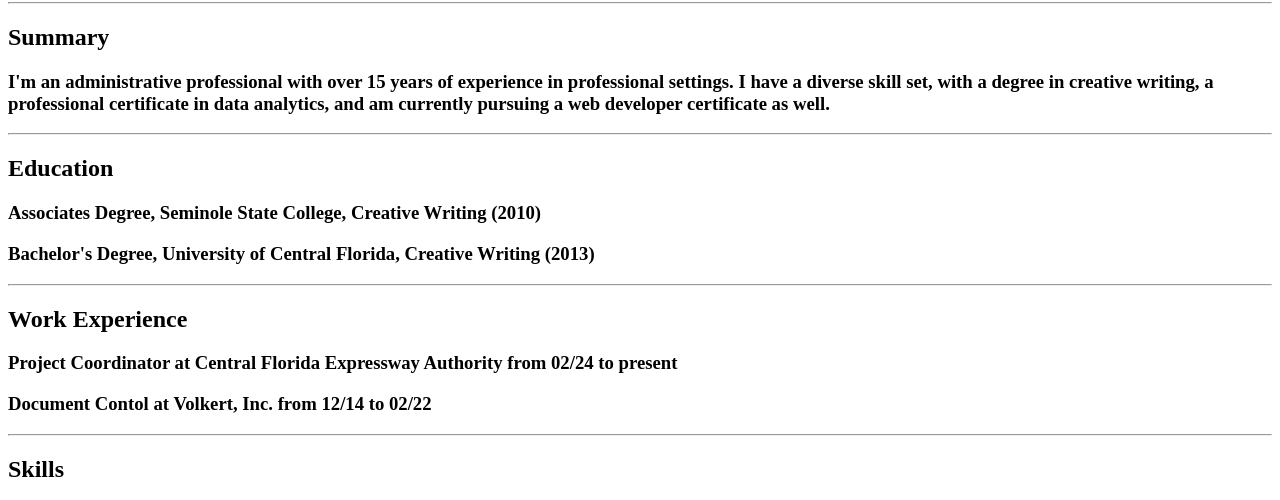
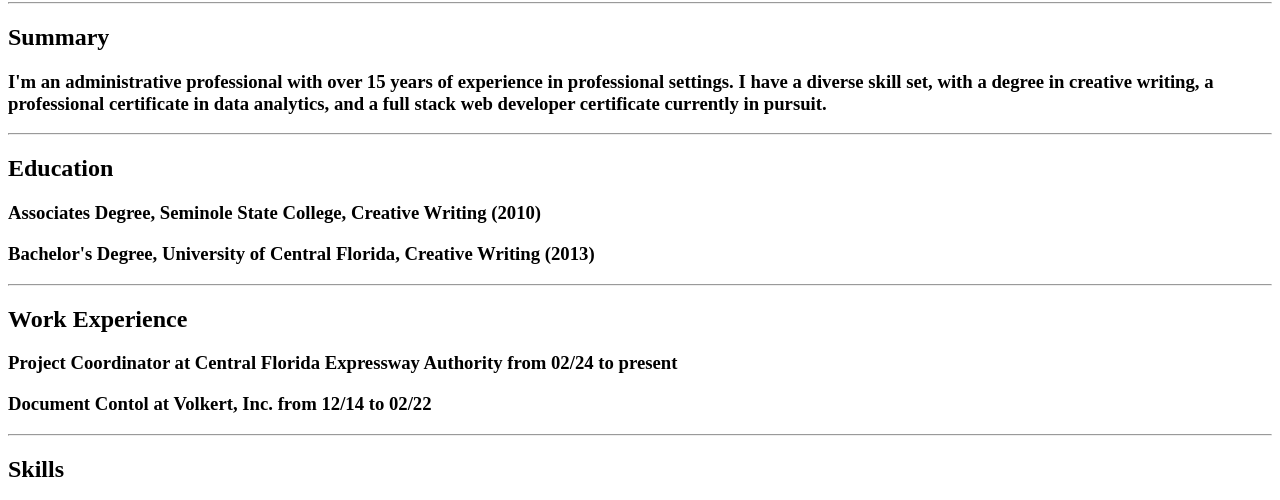
Before and after one commit to sBenzo29/Resume-Capstone, a plain HTML site: page index.html in a window 1280 px wide. Shown: the part 250-750 px from the top of the page. Drawn offline with Linux system fonts and the light colour scheme.

Commit message:
Update index.html

```diff
--- a/index.html
+++ b/index.html
@@ -24,7 +24,7 @@
 <h2>Summary</h2>
 <ul><h3>I'm an administrative professional with over 15 years of experience in professional settings.
     I have a diverse skill set, with a degree in creative writing, a professional certificate in data analytics,
-    and am currently pursuing a web developer certificate as well.</h3></p>
+    and a full stack web developer certificate currently in pursuit.</h3></p>
 
 
 <hr>
```
